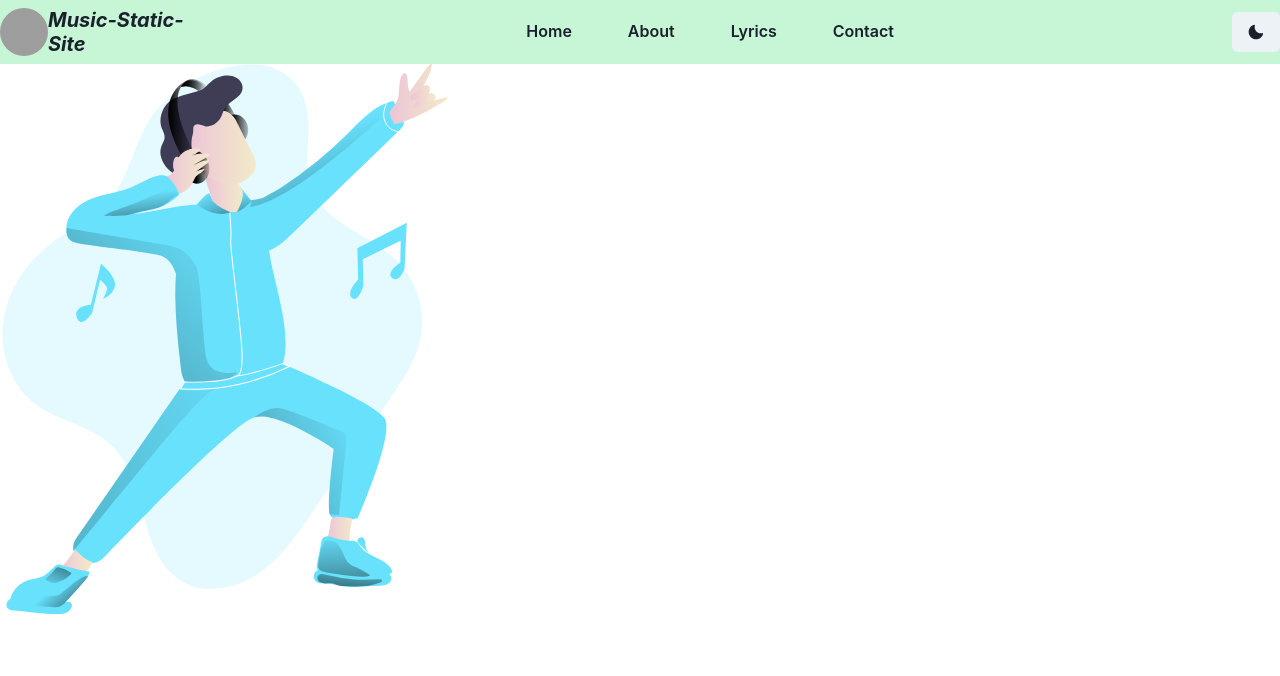
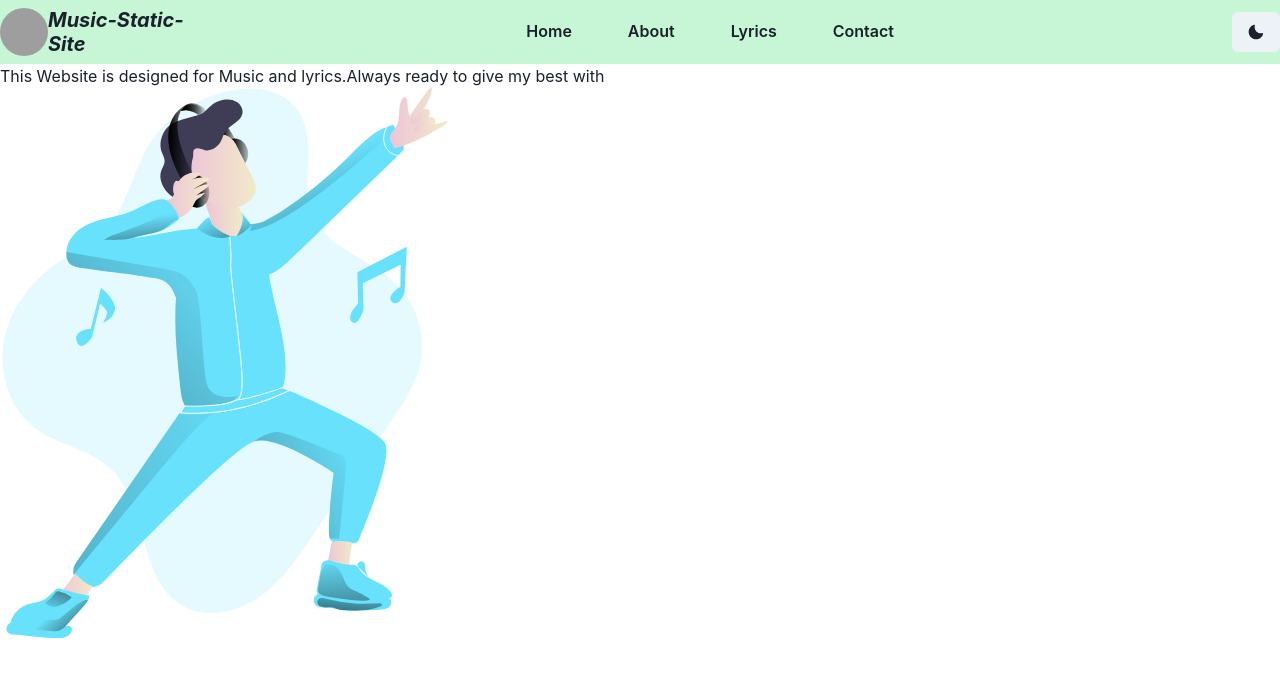
Before and after one commit to DonaldMzima/Music-Static-Site, a Next.js app: page /About in a window 1280 px wide. Shown: the top 676 px of the page. Built offline with nearby package versions, Linux system fonts and the light colour scheme; grey boxes are pictures that could not be loaded.

Commit message:
ref:adding/emailjs

```diff
--- a/package.json
+++ b/package.json
@@ -18,6 +18,8 @@
     "@types/node": "^18.11.9",
     "@types/react": "^18.0.25",
     "@types/react-dom": "18.0.9",
+    "emailjs": "^4.0.1",
+    "emailjs-com": "^3.2.0",
     "eslint": "8.28.0",
     "eslint-config-next": "13.0.5",
     "formstate": "^2.1.0",
--- a/pages/About.tsx
+++ b/pages/About.tsx
@@ -1,13 +1,21 @@
 import React from 'react'
 import NavBar from '../components/NavBar'
 import SvgComponent from '../svgs/SVG'
+import { Stack, Text } from '@chakra-ui/react'
 
 const About = () => {
   return (
-    <div>
-      <NavBar />
-      <SvgComponent />
-    </div>
+    <>
+      <div>
+        <NavBar />
+
+        <Text>
+          This Website is designed for Music and lyrics.Always ready to give my
+          best with
+        </Text>
+        <SvgComponent />
+      </div>
+    </>
   )
 }
 
```
Also changed, not shown: components/Form.tsx (+8 -0 lines), pages/Lyrics.tsx (+7 -1 lines), 1 other file (tests, documents, lock files or other folders).
